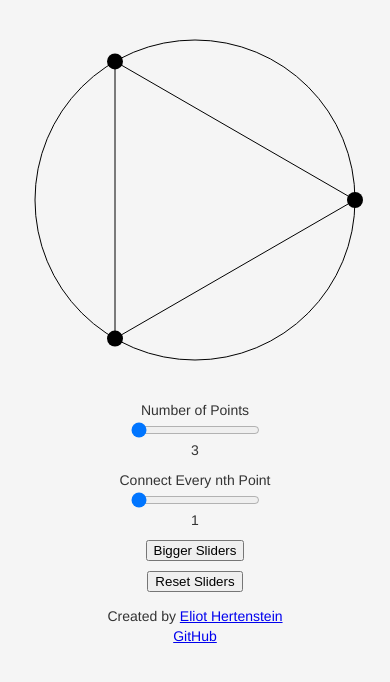
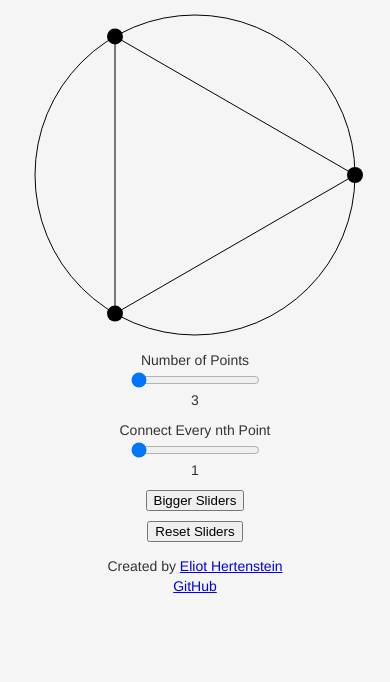
Before and after one commit to eIiot/stargons, a plain HTML site: page index.html in a window 390 px wide. Drawn offline with Linux system fonts and the light colour scheme.

Commit message:
prevent scrolling on mobile devices

```diff
--- a/index.html
+++ b/index.html
@@ -9,7 +9,7 @@
 </head>
 <body>
   <container>
-    <canvas id="myCanvas" width="400" height="400">Your browser does not support the HTML5 canvas tag.</canvas>
+    <canvas id="myCanvas" width="350" height="350">Your browser does not support the HTML5 canvas tag.</canvas>
     <div>Number of Points</div>
     <input type="range" min="3" max="25" value="3" class="slider" id="points">
     <label id="points-label">3</label>
--- a/index.js
+++ b/index.js
@@ -1,7 +1,7 @@
 //Define Variables
 var radius = 80*2;
-var center_x = 200;
-var center_y = 200;
+var center_x = 175;
+var center_y = 175;
 var font_size = "20px";
 
 var c = document.getElementById("myCanvas");
```
